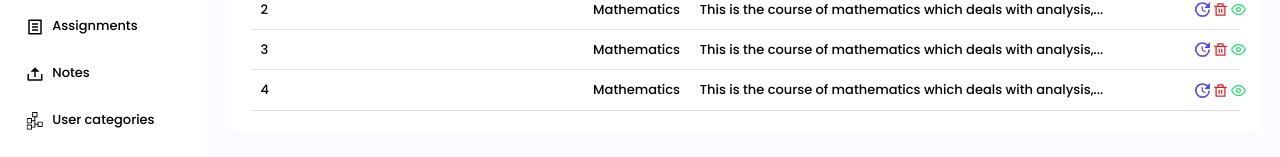
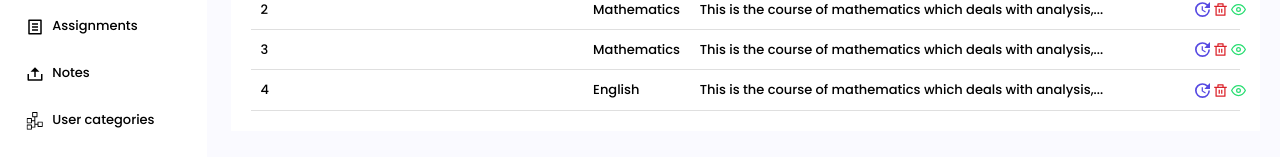
Before and after one commit to pretty123dian/Sms-frontEnd, a Vue app: page /view/lessons in a window 1280 px wide. Shown: the part 318-475 px from the top of the page. Built offline with nearby package versions, Linux system fonts and the light colour scheme; what vuesax would draw is missing.

Commit message:
lesson search done

```diff
--- a/src/components/lessons/LessonsTable.vue
+++ b/src/components/lessons/LessonsTable.vue
@@ -156,7 +156,7 @@ export default {
       },
       {
         id: 4,
-        title: "Mathematics",
+        title: "English",
         description:
           "This is the course of mathematics which deals with analysis,...",
         action: [
@@ -211,6 +211,9 @@ label > input[type="checkbox"]:checked + * {
 tr {
   border-bottom: 1px solid #dfdfdf !important;
 }
+input:focus{
+  border: 1px solid #574ae2;
+}
 svg:hover{
   cursor:pointer;
   fill:indigo
```
